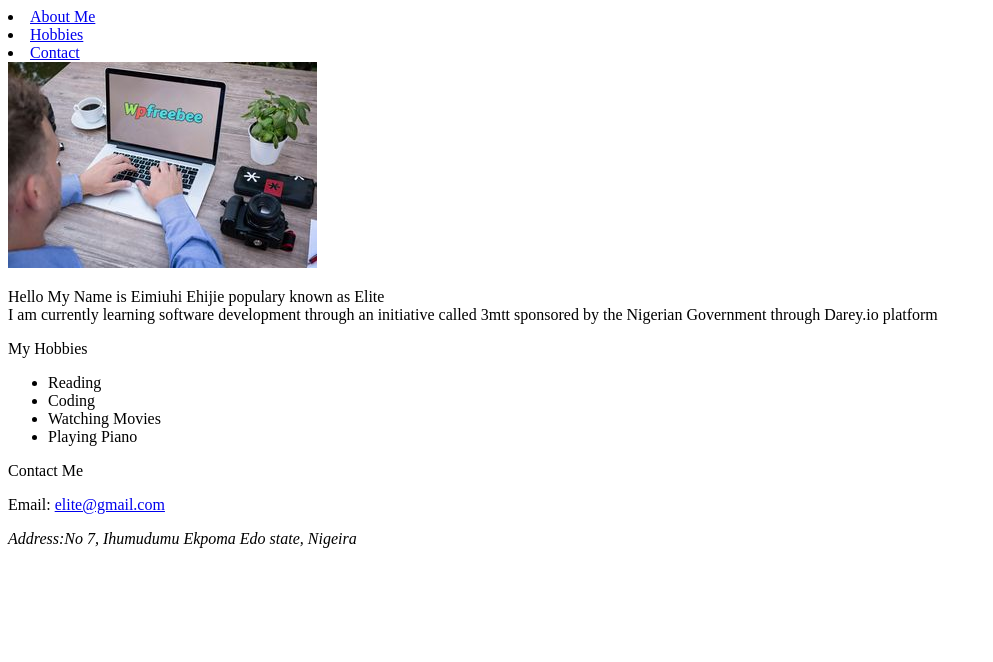
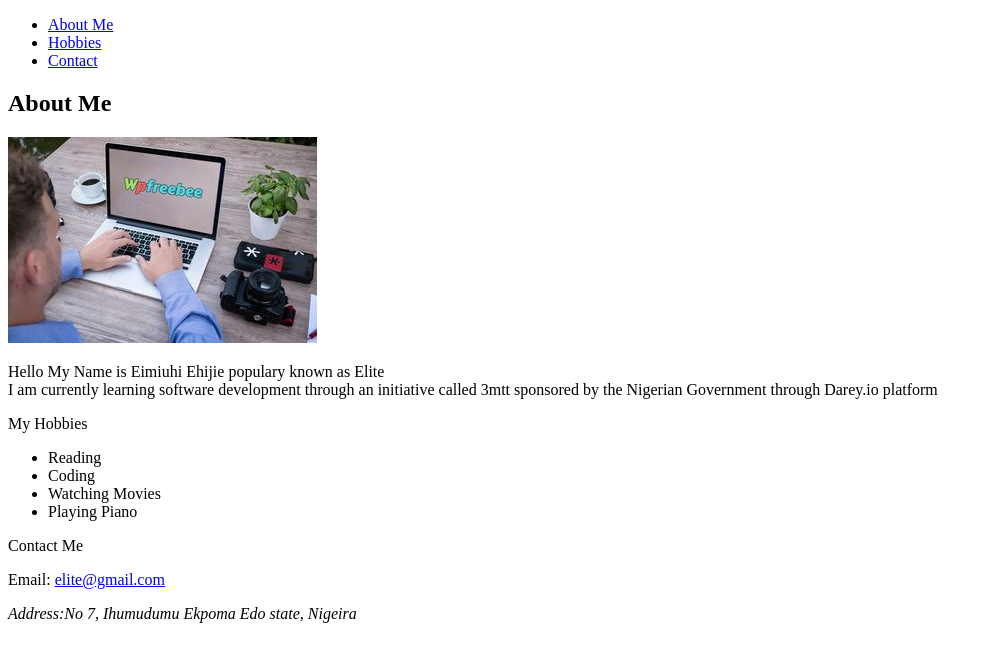
Before and after one commit to elitedigitals/3mtt-personal-profile, a plain HTML site: page index.html in a window 1280 px wide. Shown: the whole page, without its empty margins (0-993 px from the left). Drawn offline with Linux system fonts and the light colour scheme.

Commit message:
Update index.html

```diff
--- a/index.html
+++ b/index.html
@@ -8,15 +8,21 @@
     <body>
         <header>
             <nav>
-                <li><a href="http://">About Me</a></li>
-                <li><a href="http://">Hobbies </a></li>
-                <li><a href="http://">Contact</a></li>
+                <ul>
+                  <li><a href="http://">About Me</a></li>
+                  <li><a href="http://">Hobbies </a></li>
+                  <li><a href="http://">Contact</a></li>
+                </ul>
             </nav>
         </header>
         <section>
+            <h1>About Me</h1>
             <img src="./my-photo.jpg" alt="My Photo">
             <p>Hello My Name is Eimiuhi Ehijie populary known as Elite <br> I am currently learning software development through an initiative called 3mtt sponsored by the Nigerian Government through Darey.io platform </p>
-            <p>My Hobbies</p>
+
+        </section>
+        <section>
+              <p>My Hobbies</p>
             <ul>
                 <li>Reading</li>
                 <li>Coding</li>
```
